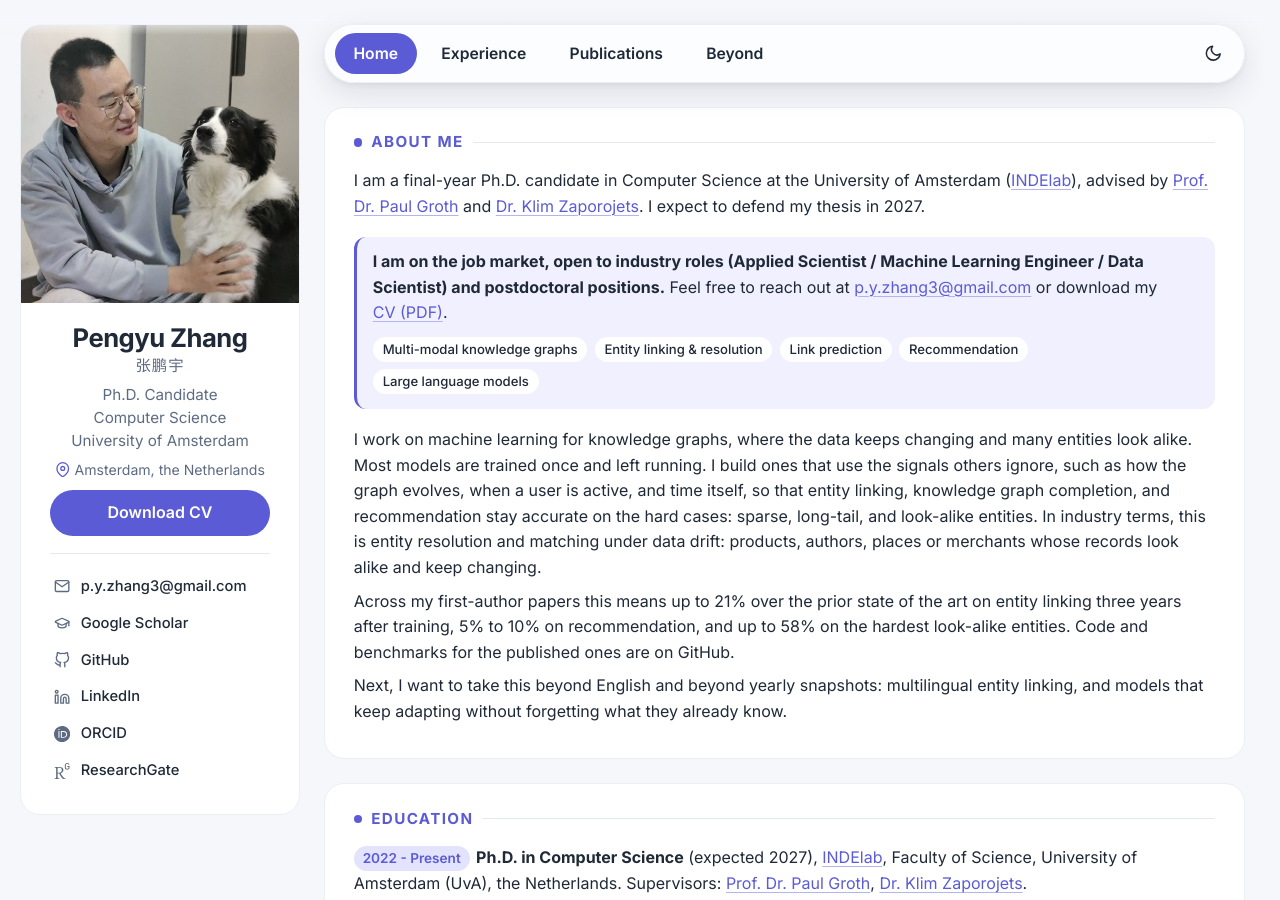
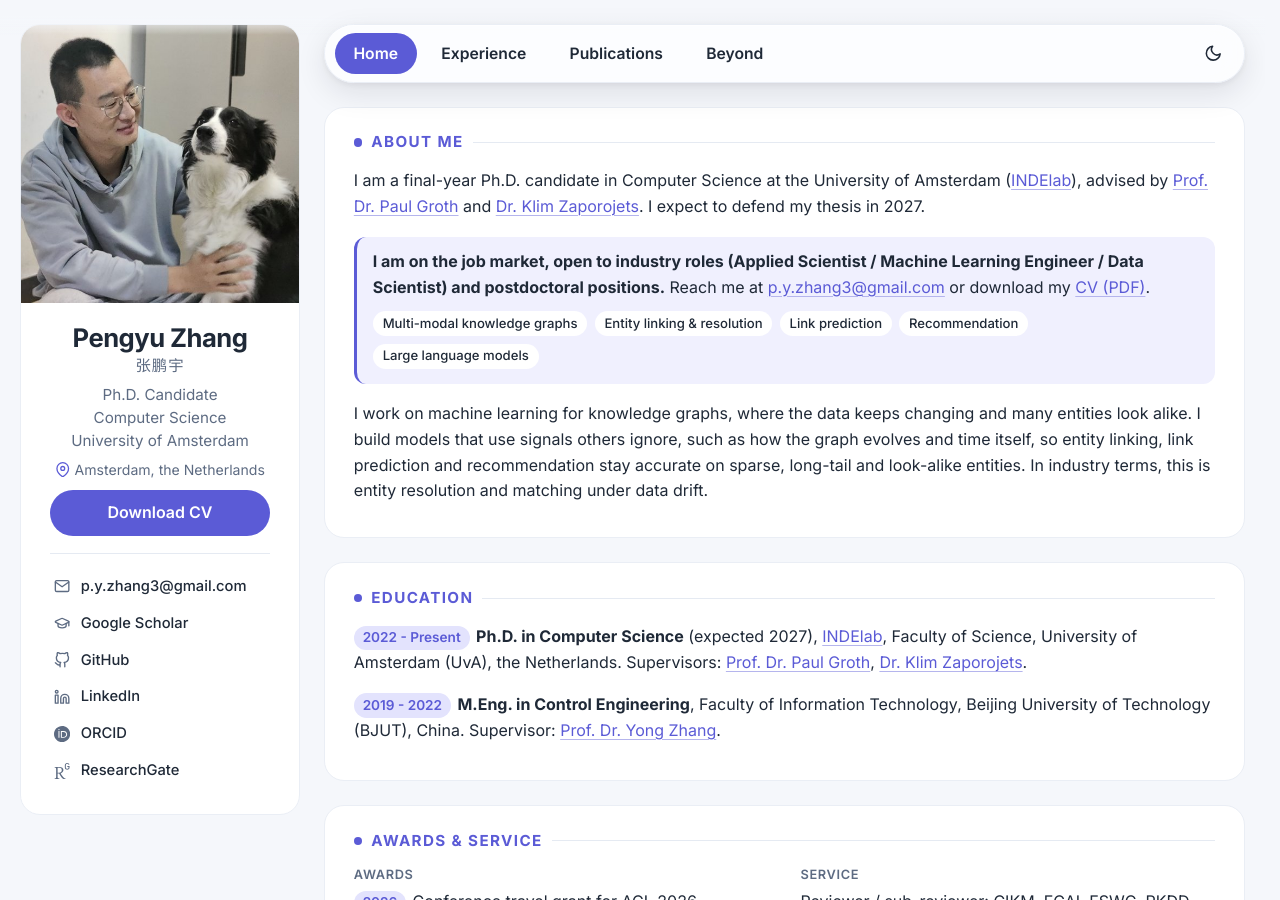
Before and after one commit to pengyu-zhang/pengyu-zhang.github.io, a Jekyll site: the page built from _pages/about.md, in a window 1280 px wide and 900 px high. Built offline with Jekyll 4.4.1, drawn with Linux system fonts in a browser that asks for light colours.

Commit message:
Shorten the About Me card
One short paragraph replaces the three long ones: the results paragraph
and the future-work paragraph are gone, and the callout's contact sentence
is tighter. The card drops from about 245 to 140 words.

Co-Authored-By: Claude Fable 5.1 <noreply@anthropic.com>

```diff
--- a/_includes/intro.md
+++ b/_includes/intro.md
@@ -3,7 +3,7 @@
 I am a final-year Ph.D. candidate in Computer Science at the University of Amsterdam ([INDElab](https://indelab.org/)), advised by [Prof. Dr. Paul Groth](https://pgroth.com) and [Dr. Klim Zaporojets](https://klimzaporojets.github.io/). I expect to defend my thesis in 2027.
 
 <div class="job-callout" markdown="1">
-**I am on the job market, open to industry roles (Applied Scientist / Machine Learning Engineer / Data Scientist) and postdoctoral positions.** Feel free to reach out at [p.y.zhang3@gmail.com](mailto:p.y.zhang3@gmail.com) or download my [CV&nbsp;(PDF)](/pdf/Pengyu_Zhang_CV.pdf).
+**I am on the job market, open to industry roles (Applied Scientist / Machine Learning Engineer / Data Scientist) and postdoctoral positions.** Reach me at [p.y.zhang3@gmail.com](mailto:p.y.zhang3@gmail.com) or download my [CV&nbsp;(PDF)](/pdf/Pengyu_Zhang_CV.pdf).
 <ul class="skill-chips intro-chips">
   <li>Multi-modal knowledge graphs</li>
   <li>Entity linking &amp; resolution</li>
@@ -13,8 +13,4 @@ I am a final-year Ph.D. candidate in Computer Science at the University of Amste
 </ul>
 </div>
 
-I work on machine learning for knowledge graphs, where the data keeps changing and many entities look alike. Most models are trained once and left running. I build ones that use the signals others ignore, such as how the graph evolves, when a user is active, and time itself, so that entity linking, knowledge graph completion, and recommendation stay accurate on the hard cases: sparse, long-tail, and look-alike entities. In industry terms, this is entity resolution and matching under data drift: products, authors, places or merchants whose records look alike and keep changing.
-
-Across my first-author papers this means up to 21% over the prior state of the art on entity linking three years after training, 5% to 10% on recommendation, and up to 58% on the hardest look-alike entities. Code and benchmarks for the published ones are on GitHub.
-
-Next, I want to take this beyond English and beyond yearly snapshots: multilingual entity linking, and models that keep adapting without forgetting what they already know.
+I work on machine learning for knowledge graphs, where the data keeps changing and many entities look alike. I build models that use signals others ignore, such as how the graph evolves and time itself, so entity linking, link prediction and recommendation stay accurate on sparse, long-tail and look-alike entities. In industry terms, this is entity resolution and matching under data drift.
```
Also changed, not shown: _pages/about.md (+1 -1 lines).
